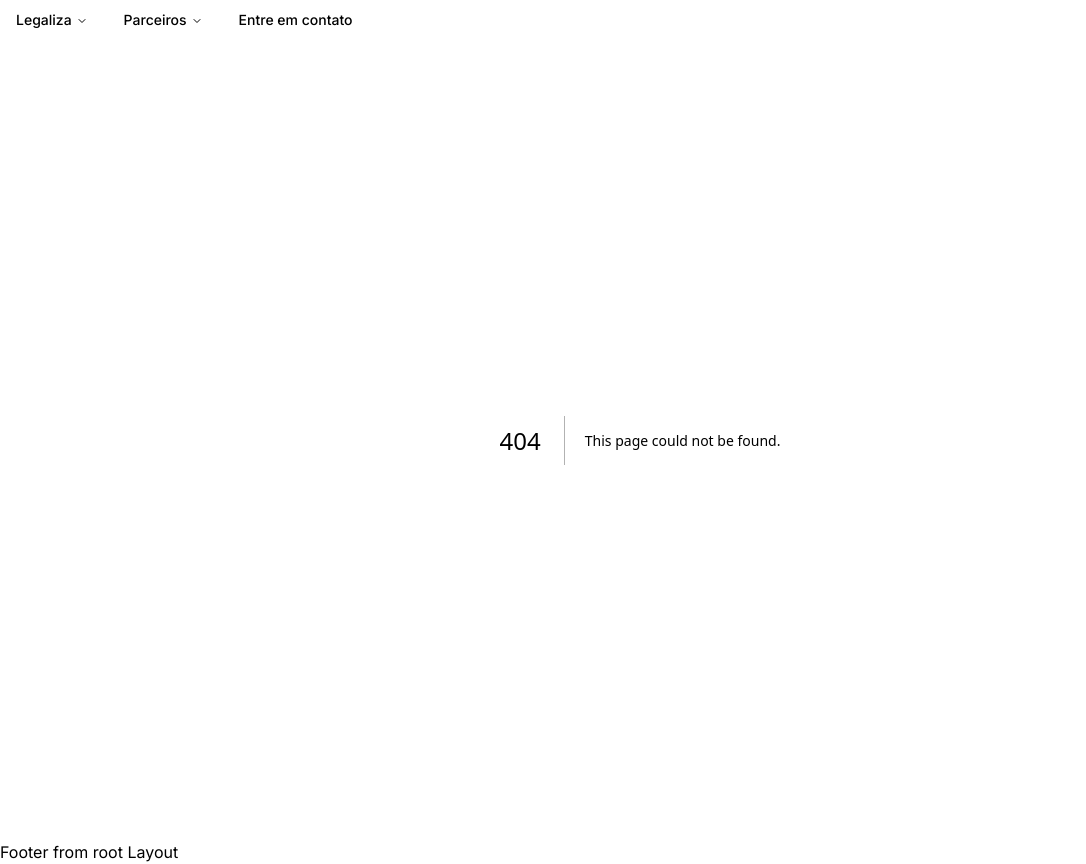
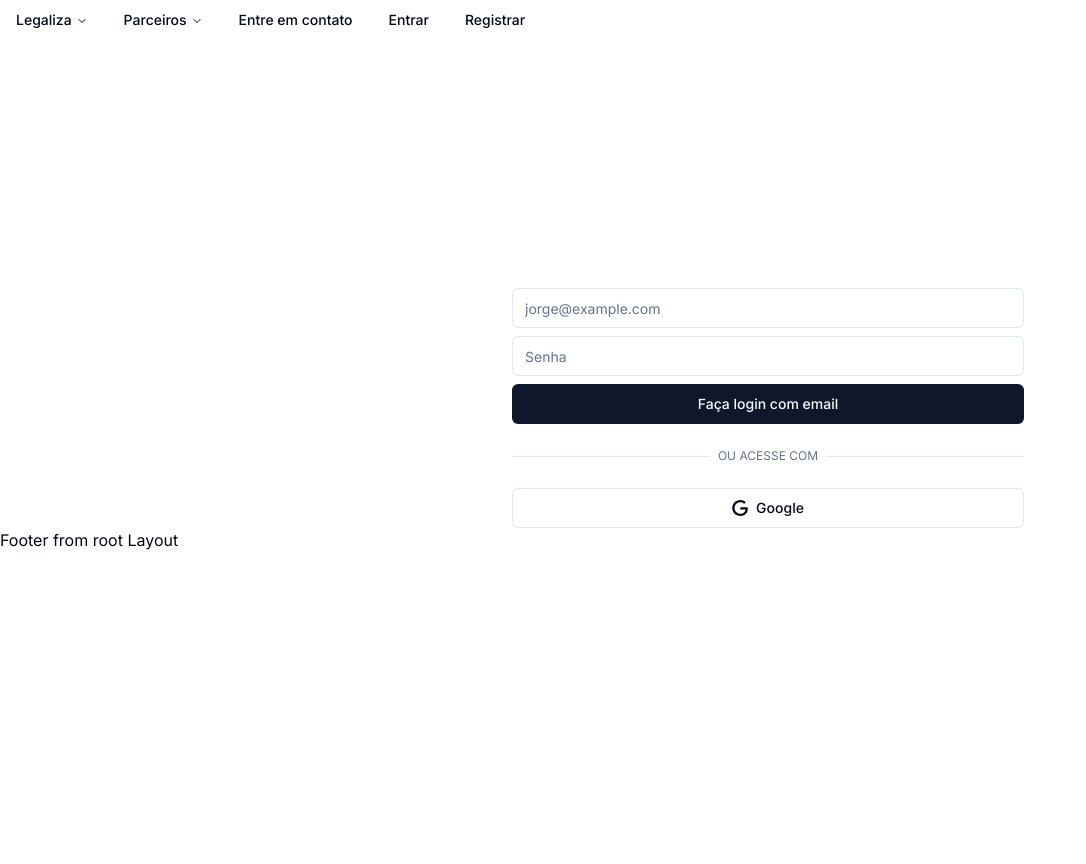
Before and after one commit to crCoelhos/ll-frontend, a Next.js app: page /login in a window 1280 px wide. Before the commit this address had no page. Shown: the whole page, without its empty margins (0-1086 px from the left). After the commit the page ends 800 px from the top, so only its background shows below. Built offline with nearby package versions, Linux system fonts and the light colour scheme.

Commit message:
chore(Authentication) - axios working

```diff
--- a/app/_components/navbar.tsx
+++ b/app/_components/navbar.tsx
@@ -97,6 +97,20 @@ export function Navbar() {
             </NavigationMenuLink>
           </Link>
         </NavigationMenuItem>
+        <NavigationMenuItem>
+          <Link href="/sign-in" legacyBehavior passHref>
+            <NavigationMenuLink className={navigationMenuTriggerStyle()}>
+              Entrar
+            </NavigationMenuLink>
+          </Link>
+        </NavigationMenuItem>
+        <NavigationMenuItem>
+          <Link href="/sign-up" legacyBehavior passHref>
+            <NavigationMenuLink className={navigationMenuTriggerStyle()}>
+              Registrar
+            </NavigationMenuLink>
+          </Link>
+        </NavigationMenuItem>
       </NavigationMenuList>
     </NavigationMenu>
   );
--- /dev/null
+++ b/app/login/page.tsx
@@ -0,0 +1,114 @@
+"use client";
+
+import * as React from "react";
+
+import { cn } from "@/lib/utils";
+import { Label } from "@/components/ui/label";
+import { Input } from "@/components/ui/input";
+import { Button } from "@/components/ui/button";
+import { Icons } from "../_components/icons";
+
+import axios from "axios";
+
+interface UserAuthFormProps extends React.HTMLAttributes<HTMLDivElement> {}
+
+export default function UserAuthForm({
+  className,
+  ...props
+}: UserAuthFormProps) {
+  const [isLoading, setIsLoading] = React.useState<boolean>(false);
+
+  async function onSubmit(e: React.SyntheticEvent) {
+    e.preventDefault();
+    const formData = new FormData(e.target as HTMLFormElement);
+
+    const formDataObject: { [key: string]: any } = {};
+    formData.forEach((value, key) => {
+      formDataObject[key] = value;
+    });
+
+    console.log("leticia: ", formDataObject);
+    setIsLoading(true);
+    try {
+      const response = await axios.post(
+        "http://localhost:3000/v1/signin",
+        formDataObject,
+        {
+          headers: {
+            Access: 123,
+          },
+        }
+      );
+      console.log(response.data);
+    } catch (error) {
+      console.error(error);
+    } finally {
+      setIsLoading(false);
+    }
+  }
+
+  return (
+    <div className="w-[512px] mt-[248px] mx-[512px]">
+      <div className={cn("grid gap-6", className)} {...props}>
+        <form onSubmit={onSubmit}>
+          <div className="grid gap-2">
+            <div className="grid gap-1">
+              <Label className="sr-only" htmlFor="email">
+                Email
+              </Label>
+              <Input
+                id="email"
+                placeholder="jorge@example.com"
+                type="email"
+                name="email"
+                autoCapitalize="none"
+                autoComplete="email"
+                autoCorrect="off"
+                disabled={isLoading}
+              />
+            </div>
+            <div className="grid gap-1">
+              <Label className="sr-only" htmlFor="password">
+                Senha
+              </Label>
+              <Input
+                id="password"
+                placeholder="Senha"
+                name="password"
+                type="password"
+                autoCapitalize="none"
+                autoComplete="off"
+                autoCorrect="off"
+                disabled={isLoading}
+              />
+            </div>
+            <Button disabled={isLoading}>
+              {isLoading && (
+                <Icons.spinner className="mr-2 h-4 w-4 animate-spin" />
+              )}
+              Faça login com email
+            </Button>
+          </div>
+        </form>
+        <div className="relative">
+          <div className="absolute inset-0 flex items-center">
+            <span className="w-full border-t" />
+          </div>
+          <div className="relative flex justify-center text-xs uppercase">
+            <span className="bg-background px-2 text-muted-foreground">
+              Ou acesse com
+            </span>
+          </div>
+        </div>
+        <Button variant="outline" type="button" disabled={isLoading}>
+          {isLoading ? (
+            <Icons.spinner className="mr-2 h-4 w-4 animate-spin" />
+          ) : (
+            <Icons.google className="mr-2 h-4 w-4" />
+          )}{" "}
+          Google
+        </Button>
+      </div>
+    </div>
+  );
+}
--- /dev/null
+++ b/components/ui/input.tsx
@@ -0,0 +1,25 @@
+import * as React from "react"
+
+import { cn } from "@/lib/utils"
+
+export interface InputProps
+  extends React.InputHTMLAttributes<HTMLInputElement> {}
+
+const Input = React.forwardRef<HTMLInputElement, InputProps>(
+  ({ className, type, ...props }, ref) => {
+    return (
+      <input
+        type={type}
+        className={cn(
+          "flex h-10 w-full rounded-md border border-input bg-background px-3 py-2 text-sm ring-offset-background file:border-0 file:bg-transparent file:text-sm file:font-medium placeholder:text-muted-foreground focus-visible:outline-none focus-visible:ring-2 focus-visible:ring-ring focus-visible:ring-offset-2 disabled:cursor-not-allowed disabled:opacity-50",
+          className
+        )}
+        ref={ref}
+        {...props}
+      />
+    )
+  }
+)
+Input.displayName = "Input"
+
+export { Input }
--- /dev/null
+++ b/components/ui/label.tsx
@@ -0,0 +1,26 @@
+"use client"
+
+import * as React from "react"
+import * as LabelPrimitive from "@radix-ui/react-label"
+import { cva, type VariantProps } from "class-variance-authority"
+
+import { cn } from "@/lib/utils"
+
+const labelVariants = cva(
+  "text-sm font-medium leading-none peer-disabled:cursor-not-allowed peer-disabled:opacity-70"
+)
+
+const Label = React.forwardRef<
+  React.ElementRef<typeof LabelPrimitive.Root>,
+  React.ComponentPropsWithoutRef<typeof LabelPrimitive.Root> &
+    VariantProps<typeof labelVariants>
+>(({ className, ...props }, ref) => (
+  <LabelPrimitive.Root
+    ref={ref}
+    className={cn(labelVariants(), className)}
+    {...props}
+  />
+))
+Label.displayName = LabelPrimitive.Root.displayName
+
+export { Label }
--- a/package.json
+++ b/package.json
@@ -9,8 +9,10 @@
     "lint": "next lint"
   },
   "dependencies": {
+    "@radix-ui/react-label": "^2.0.2",
     "@radix-ui/react-navigation-menu": "^1.1.4",
     "@radix-ui/react-slot": "^1.0.2",
+    "axios": "^1.6.1",
     "class-variance-authority": "^0.7.0",
     "classnames": "^2.3.2",
     "clsx": "^2.0.0",
```
Also changed, not shown: 1 other file (tests, documents, lock files or other folders).
